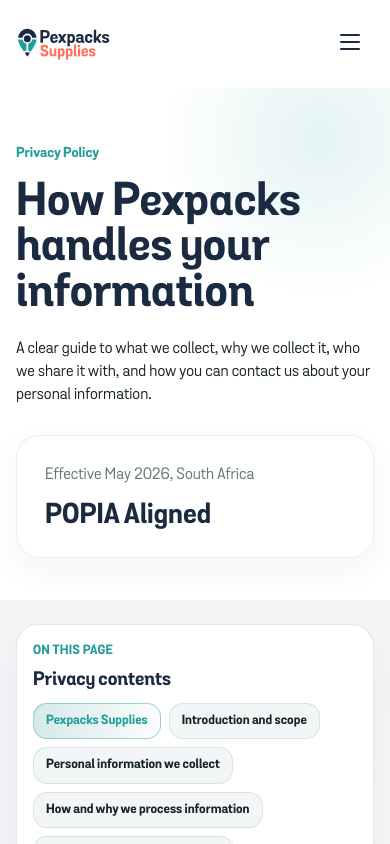
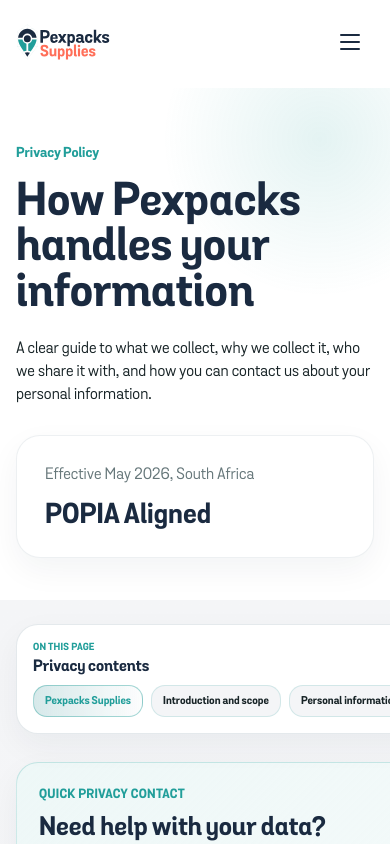
Before and after one commit to mcebisidesigner-spec/pexpacks-supplies, a Next.js app: page /privacy-policy in a window 390 px wide. Shown: the top 844 px of the page. Built offline with nearby package versions, Linux system fonts and the light colour scheme.

Commit message:
push # Please enter the commit message for your changes. Lines starting

```diff
--- a/app/privacy-policy/PrivacyPolicy.module.css
+++ b/app/privacy-policy/PrivacyPolicy.module.css
@@ -310,9 +310,14 @@
   }
 
   .tocShell {
-    position: static;
-    top: calc(var(--header-height-mobile) + 8px);
-    z-index: auto;
+    position: relative;
+    top: auto;
+    z-index: 60;
+    width: 100%;
+  }
+
+  .tocShellFloating {
+    min-height: 100px;
   }
 
   .tocCard {
@@ -320,37 +325,56 @@
     backdrop-filter: none;
     max-height: none;
     overflow: hidden;
-    padding: 16px;
+    padding: 14px 16px;
     -webkit-backdrop-filter: none;
   }
 
+  .tocShellFloating .tocCard {
+    position: fixed;
+    top: 8px;
+    right: var(--gutter-mobile);
+    left: var(--gutter-mobile);
+    z-index: 90;
+    box-shadow: 0 18px 42px rgba(26, 42, 64, 0.16);
+  }
+
+  .tocEyebrow {
+    font-size: 10px;
+  }
+
   .tocCard h2 {
-    margin-bottom: 12px;
-    font-size: 19px;
+    margin: 4px 0 8px;
+    font-size: 16px;
   }
 
   .tocCard ol {
     display: flex;
-    flex-wrap: wrap;
+    flex-wrap: nowrap;
     gap: 8px;
     margin: 0;
-    overflow: visible;
-    padding: 0;
-    scroll-snap-type: none;
+    overflow-x: auto;
+    padding: 0 0 2px;
+    scrollbar-width: none;
+    scroll-snap-type: x proximity;
+    -webkit-overflow-scrolling: touch;
+  }
+
+  .tocCard ol::-webkit-scrollbar {
+    display: none;
   }
 
   .tocCard li {
-    flex: 0 1 auto;
+    flex: 0 0 auto;
     min-width: 0;
+    scroll-snap-align: start;
   }
 
   .tocCard a {
     border: 1px solid rgba(33, 158, 154, 0.16);
-    padding: 9px 12px;
+    padding: 8px 11px;
     background: var(--pex-bg-soft);
-    font-size: 13px;
-    white-space: normal;
-    overflow-wrap: anywhere;
+    font-size: 11px;
+    white-space: nowrap;
   }
 
   .tocCard a[aria-current="true"] {
--- a/app/privacy-policy/page.tsx
+++ b/app/privacy-policy/page.tsx
@@ -343,6 +343,7 @@ export default function PrivacyPolicyPage() {
               tocCard: styles.tocCard,
               tocEyebrow: styles.tocEyebrow,
               tocShell: styles.tocShell,
+              tocShellFloating: styles.tocShellFloating,
             }}
             heading="Privacy contents"
             headingId="privacy-toc-title"
--- a/app/terms/TermsPage.module.css
+++ b/app/terms/TermsPage.module.css
@@ -341,9 +341,14 @@
   }
 
   .tocShell {
-    position: static;
-    top: calc(var(--header-height-mobile) + 8px);
-    z-index: auto;
+    position: relative;
+    top: auto;
+    z-index: 60;
+    width: 100%;
+  }
+
+  .tocShellFloating {
+    min-height: 100px;
   }
 
   .tocCard {
@@ -351,37 +356,56 @@
     backdrop-filter: none;
     max-height: none;
     overflow: hidden;
-    padding: 16px;
+    padding: 14px 16px;
     -webkit-backdrop-filter: none;
   }
 
+  .tocShellFloating .tocCard {
+    position: fixed;
+    top: 8px;
+    right: var(--gutter-mobile);
+    left: var(--gutter-mobile);
+    z-index: 90;
+    box-shadow: 0 18px 42px rgba(26, 42, 64, 0.16);
+  }
+
+  .tocEyebrow {
+    font-size: 10px;
+  }
+
   .tocCard h2 {
-    margin-bottom: 12px;
-    font-size: 19px;
+    margin: 4px 0 8px;
+    font-size: 16px;
   }
 
   .tocCard ol {
     display: flex;
-    flex-wrap: wrap;
+    flex-wrap: nowrap;
     gap: 8px;
     margin: 0;
-    overflow: visible;
-    padding: 0;
-    scroll-snap-type: none;
+    overflow-x: auto;
+    padding: 0 0 2px;
+    scrollbar-width: none;
+    scroll-snap-type: x proximity;
+    -webkit-overflow-scrolling: touch;
+  }
+
+  .tocCard ol::-webkit-scrollbar {
+    display: none;
   }
 
   .tocCard li {
-    flex: 0 1 auto;
+    flex: 0 0 auto;
     min-width: 0;
+    scroll-snap-align: start;
   }
 
   .tocCard a {
     border: 1px solid rgba(190, 147, 64, 0.22);
-    padding: 9px 12px;
+    padding: 8px 11px;
     background: rgba(250, 247, 240, 0.92);
-    font-size: 13px;
-    white-space: normal;
-    overflow-wrap: anywhere;
+    font-size: 11px;
+    white-space: nowrap;
   }
 
   .tocCard a[aria-current="true"] {
--- a/app/terms/page.tsx
+++ b/app/terms/page.tsx
@@ -521,6 +521,7 @@ export default function TermsPage() {
               tocCard: styles.tocCard,
               tocEyebrow: styles.tocEyebrow,
               tocShell: styles.tocShell,
+              tocShellFloating: styles.tocShellFloating,
             }}
             heading="Terms contents"
             headingId="terms-toc-title"
--- a/components/policy/LegalDocumentPage.module.css
+++ b/components/policy/LegalDocumentPage.module.css
@@ -357,9 +357,14 @@
 
 @media (max-width: 640px) {
   .tocShell {
-    position: static;
-    top: calc(var(--header-height-mobile) + 8px);
-    z-index: auto;
+    position: relative;
+    top: auto;
+    z-index: 60;
+    width: 100%;
+  }
+
+  .tocShellFloating {
+    min-height: 100px;
   }
 
   .tocCard,
@@ -374,37 +379,56 @@
     backdrop-filter: none;
     max-height: none;
     overflow: hidden;
-    padding: 16px;
+    padding: 14px 16px;
     -webkit-backdrop-filter: none;
   }
 
+  .tocShellFloating .tocCard {
+    position: fixed;
+    top: 8px;
+    right: var(--gutter-mobile);
+    left: var(--gutter-mobile);
+    z-index: 90;
+    box-shadow: 0 18px 42px rgba(26, 42, 64, 0.16);
+  }
+
+  .tocEyebrow {
+    font-size: 10px;
+  }
+
   .tocCard h2 {
-    margin-bottom: 12px;
-    font-size: 19px;
+    margin: 4px 0 8px;
+    font-size: 16px;
   }
 
   .tocCard ol {
     display: flex;
-    flex-wrap: wrap;
+    flex-wrap: nowrap;
     gap: 8px;
     margin: 0;
-    overflow: visible;
-    padding: 0;
-    scroll-snap-type: none;
+    overflow-x: auto;
+    padding: 0 0 2px;
+    scrollbar-width: none;
+    scroll-snap-type: x proximity;
+    -webkit-overflow-scrolling: touch;
+  }
+
+  .tocCard ol::-webkit-scrollbar {
+    display: none;
   }
 
   .tocCard li {
-    flex: 0 1 auto;
+    flex: 0 0 auto;
     min-width: 0;
+    scroll-snap-align: start;
   }
 
   .tocCard a {
     border: 1px solid rgba(33, 158, 154, 0.16);
-    padding: 9px 12px;
+    padding: 8px 11px;
     background: var(--pex-bg-soft);
-    font-size: 13px;
-    white-space: normal;
-    overflow-wrap: anywhere;
+    font-size: 11px;
+    white-space: nowrap;
   }
 
   .tocCard a[aria-current="true"] {
--- a/components/policy/LegalDocumentPage.tsx
+++ b/components/policy/LegalDocumentPage.tsx
@@ -87,6 +87,7 @@ export function LegalDocumentPage({
               tocCard: styles.tocCard,
               tocEyebrow: styles.tocEyebrow,
               tocShell: styles.tocShell,
+              tocShellFloating: styles.tocShellFloating,
             }}
             heading={tocHeading}
             headingId={headingId}
--- a/components/policy/PolicyContentBar.tsx
+++ b/components/policy/PolicyContentBar.tsx
@@ -1,6 +1,7 @@
 "use client";
 
 import { useEffect, useRef, useState } from "react";
+import { useHideHeaderOnScroll } from "@/lib/hooks/useHideHeaderOnScroll";
 
 type PolicyTopic = {
   id: string;
@@ -11,6 +12,7 @@ type PolicyContentBarClasses = {
   tocCard: string;
   tocEyebrow: string;
   tocShell: string;
+  tocShellFloating?: string;
 };
 
 type PolicyContentBarProps = {
@@ -30,6 +32,11 @@ export function PolicyContentBar({
 }: PolicyContentBarProps) {
   const [activeId, setActiveId] = useState(topics[0]?.id ?? "");
   const observerRef = useRef<IntersectionObserver | null>(null);
+  const { isHidden: isHeaderHidden, isAtTop } = useHideHeaderOnScroll({
+    hideAfter: 64,
+    directionThreshold: 4,
+  });
+  const isFloating = isHeaderHidden && !isAtTop;
 
   useEffect(() => {
     if (topics.length === 0) {
@@ -81,7 +88,15 @@ export function PolicyContentBar({
   }, [topics]);
 
   return (
-    <aside className={classNames.tocShell} aria-labelledby={headingId}>
+    <aside
+      className={[
+        classNames.tocShell,
+        isFloating ? classNames.tocShellFloating : "",
+      ]
+        .filter(Boolean)
+        .join(" ")}
+      aria-labelledby={headingId}
+    >
       <div className={classNames.tocCard}>
         <p className={classNames.tocEyebrow}>On this page</p>
         <h2 id={headingId}>{heading}</h2>
```
